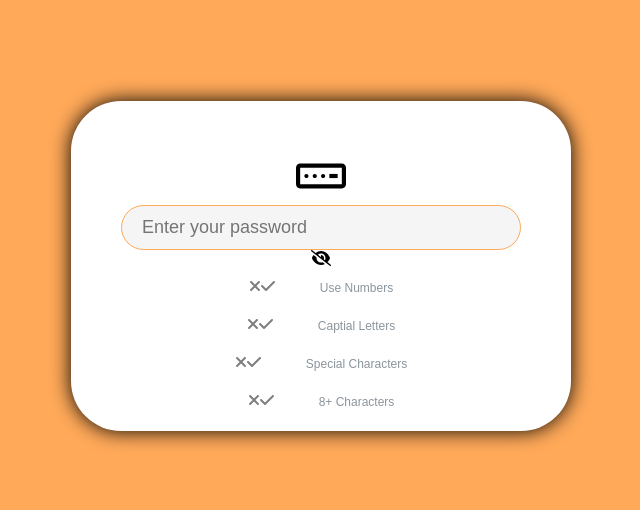
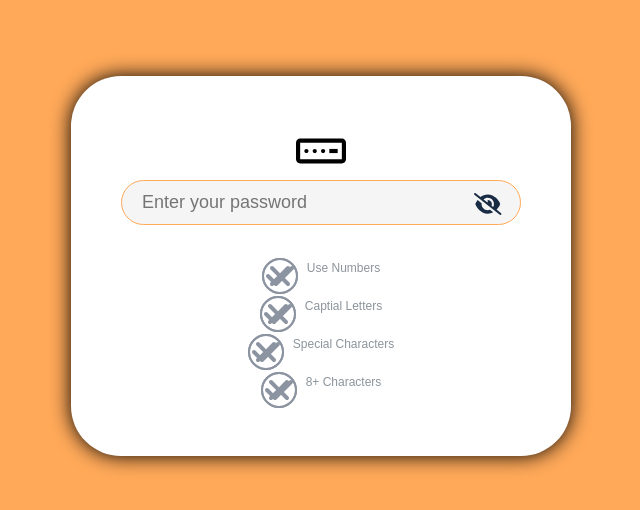
Before and after one commit to ksapru/CS411-PasswordManger, a React (Create React App) app in the folder pas/: page / in a window 1280 px wide. Shown: the part 134-644 px from the top of the page, without its empty margins (319-959 px from the left). Built offline with nearby package versions, Linux system fonts and the light colour scheme.

Commit message:
Update App.css

```diff
--- a/pas/src/App.css
+++ b/pas/src/App.css
@@ -22,7 +22,7 @@ body {
 .container {
   background: white;
   width: 500px;
-  height: 330px;
+  height: 380px;
   padding: 50px;
   border-radius: 50px;
   box-shadow: 0 0 20px rgba(0, 0, 0, 1);
@@ -37,6 +37,13 @@ body {
   font-size: large;
   border: 1px solid rgb(255, 169, 89);
   transition: .4s;
+}
+
+.container #show_hide {
+  color: rgb(26, 43, 68);
+  font-size: 22px;
+  transform: translateX(167px) translateY(-32px);
+  cursor: pointer;
 }
 
 .password:focus {
@@ -56,6 +63,21 @@ body {
   color: rgb(26, 43, 58);
   margin-left: 45px;
 }
+
+.container p .icon {
+  position: absolute;
+  text-align: center;
+  width: 32px;
+  height: 32px;
+  line-height: 30px;
+  font-size: large;
+  border-radius: 50%;
+  color: rgb(26, 43, 68);
+  border: 2px solid rgb(26, 43, 68);
+}
+
+
+
 
 .App-logo {
   height: 40vmin;
```
